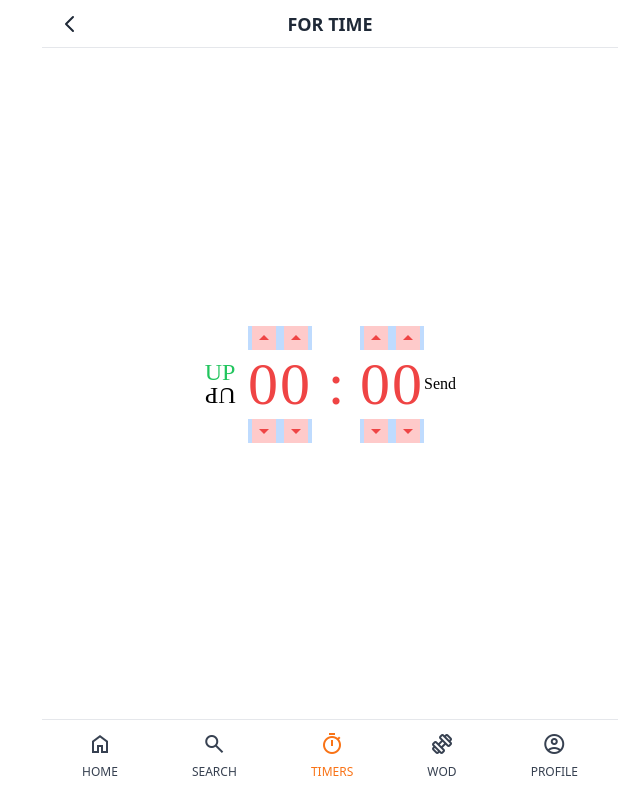
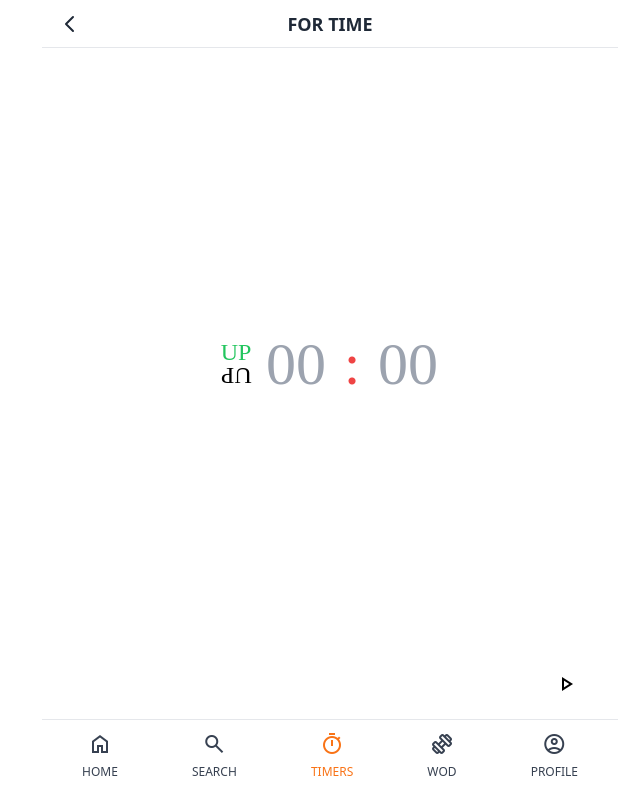
Before and after one commit to gksehfapd/crosspheed, a Next.js app: page /timers/amrap in a window 1280 px wide. Shown: the whole page, without its empty margins (310-950 px from the left). Built offline with nearby package versions, Linux system fonts and the light colour scheme; a web font is replaced by a local one; what tailwindcss-animated would draw is missing.

Commit message:
feat: amrap setting form

```diff
--- /dev/null
+++ b/components/amrapForm.tsx
@@ -0,0 +1,139 @@
+import Padstart from '@/components/padstart'
+import { setState } from '@/libs/client/atoms'
+import { cls } from '@/libs/client/utils'
+
+import { useEffect, useState } from 'react'
+import { useForm } from 'react-hook-form'
+import { useSetRecoilState } from 'recoil'
+
+interface AmrapFormProps {
+	isSet: boolean
+	[key: string]: any
+}
+
+export default function AmrapForm() {
+	const {
+		register,
+		handleSubmit,
+		watch,
+		formState: { errors }
+	} = useForm()
+
+	const onSubmit = (data: any) => {
+		console.log(data)
+		setStateFn(true)
+	}
+
+	const watchUpDown = watch('fortimeUpDown')
+	const [isUp, setIsUp] = useState(true)
+
+	useEffect(() => {
+		if (watchUpDown === 'down') {
+			setIsUp(false)
+		} else if (watchUpDown === 'up') {
+			setIsUp(true)
+		} else {
+			return
+		}
+	}, [watchUpDown])
+
+	const setStateFn = useSetRecoilState(setState)
+
+	return (
+		<form
+			onSubmit={handleSubmit(onSubmit)}
+			className="font-['DIGI'] flex flex-col justify-between items-center w-full h-full py-4"
+		>
+			<div></div>
+			<div className="flex">
+				<div className="w-8 h-20 text-2xl flex flex-col justify-center items-center mr-3">
+					<label htmlFor="field-up">
+						<div
+							className={cls(
+								isUp ? 'text-green-500' : '',
+								'hover:cursor-pointer h-6 flex justify-center items-center'
+							)}
+						>
+							<input
+								{...register('fortimeUpDown')}
+								type="radio"
+								value="up"
+								id="field-up"
+								className="appearance-none"
+								defaultChecked
+							/>
+							UP
+						</div>
+					</label>
+					<label htmlFor="field-down">
+						<div
+							className={cls(
+								isUp ? '' : 'text-green-500',
+								'hover:cursor-pointer rotate-180 h-6 flex justify-center items-center'
+							)}
+						>
+							<input
+								{...register('fortimeUpDown')}
+								type="radio"
+								value="down"
+								id="field-down"
+								className="appearance-none"
+							/>
+							UP
+						</div>
+					</label>
+				</div>
+
+				<div className="flex text-6xl text-red-500 justify-center items-center">
+					<div className="w-16 text-center h-26 flex flex-col justify-center items-center relative">
+						<input
+							type="number"
+							className="w-16 text-center"
+							id="setMinutes"
+							{...register('setMinutes', {
+								required: true,
+								min: { value: 0, message: '0 - 999 ONLY' },
+								max: { value: 999, message: '0 - 999 ONLY' }
+							})}
+							placeholder="00"
+							required
+						/>
+						<span className="text-sm text-gray-500 absolute top-16">
+							{errors?.setMinutes?.message}
+						</span>
+					</div>
+
+					<Padstart text=":" narrow />
+
+					<div className="w-16 text-center h-26 flex flex-col justify-center items-center relative">
+						<input
+							type="number"
+							className="w-16 text-center"
+							id="setSeconds"
+							{...register('setSeconds', {
+								required: true,
+								min: { value: 0, message: '0 - 59 ONLY' },
+								max: { value: 59, message: '0 - 59 ONLY' }
+							})}
+							placeholder="00"
+							required
+						/>
+						<span className="text-sm text-gray-500 absolute top-16">
+							{errors?.setSeconds?.message}
+						</span>
+					</div>
+				</div>
+			</div>
+			<div className="w-full text-right">
+				<button
+					type="submit"
+					className="p-2 rounded-full mr-4 hover:bg-slate-300 active:bg-slate-400"
+				>
+					<span className="material-symbols-outlined flex items-center justify-center">
+						play_arrow
+					</span>
+				</button>
+			</div>
+		</form>
+	)
+}
--- a/components/layout.tsx
+++ b/components/layout.tsx
@@ -1,7 +1,7 @@
 import { cls } from '@/libs/client/utils'
 import Link from 'next/link'
 import { useRouter } from 'next/router'
-import SearchBar from '../pages/search/searchbar'
+import SearchBar from './searchbar'
 
 interface LayoutProps {
 	title?: string
--- a/libs/client/atoms.ts
+++ b/libs/client/atoms.ts
@@ -9,3 +9,8 @@ export const countDownState = atom({
 	key: 'countDownState',
 	default: false
 })
+
+export const setState = atom({
+	key: 'setState',
+	default: false
+})
--- a/pages/timers/amrap/index.tsx
+++ b/pages/timers/amrap/index.tsx
@@ -1,19 +1,15 @@
 import Countdown from '@/components/countdown'
 import Layout from '@/components/layout'
 import Padstart from '@/components/padstart'
-import UpDownInput from '@/components/updown-input'
-import { countDownState } from '@/libs/client/atoms'
-import { cls } from '@/libs/client/utils'
-
+import { countDownState, setState } from '@/libs/client/atoms'
 import { useEffect, useState } from 'react'
-import { useForm } from 'react-hook-form'
 import { useRecoilValue } from 'recoil'
+import AmrapForm from '@/components/amrapForm'
 
 export default function ForTime() {
-	const { register, handleSubmit, watch } = useForm()
 	const isRunning = useRecoilValue(countDownState)
+	const isSet = useRecoilValue(setState)
 
-	const [isSet, setIsSet] = useState(false)
 	const [countSec, setCountSec] = useState(0)
 	const [countMin, setCountMin] = useState(0)
 
@@ -44,29 +40,6 @@ export default function ForTime() {
 		}
 	}, [countSec, countMin, isRunning])
 
-	const onSubmit = (data: any) => {
-		console.log(data)
-	}
-
-	const watchUpDown = watch('fortimeUpDown')
-	const [isUp, setIsUp] = useState(true)
-
-	useEffect(() => {
-		if (watchUpDown === 'down') {
-			setIsUp(false)
-		} else if (watchUpDown === 'up') {
-			setIsUp(true)
-		} else {
-			return
-		}
-	}, [watchUpDown])
-
-	const watchMinDigits = watch('minDigits')
-
-	useEffect(() => {
-		console.log(watchMinDigits)
-	}, [watchMinDigits])
-
 	return (
 		<Layout title="FOR TIME" canGoBack isCenter>
 			{isSet ? (
@@ -76,60 +49,7 @@ export default function ForTime() {
 					<Padstart text={countSec} />
 				</Countdown>
 			) : (
-				<div>
-					<form
-						onSubmit={handleSubmit(onSubmit)}
-						className="font-['DIGI'] flex justify-between items-center"
-					>
-						<div className="w-8 h-20 text-2xl flex flex-col justify-center items-center mr-3">
-							<label htmlFor="field-up">
-								<div
-									className={cls(
-										isUp ? 'text-green-500' : '',
-										'hover:cursor-pointer h-6 flex justify-center items-center'
-									)}
-								>
-									<input
-										{...register('fortimeUpDown')}
-										type="radio"
-										value="up"
-										id="field-up"
-										className="appearance-none"
-										defaultChecked
-									/>
-									UP
-								</div>
-							</label>
-							<label htmlFor="field-down">
-								<div
-									className={cls(
-										isUp ? '' : 'text-green-500',
-										'hover:cursor-pointer rotate-180 h-6 flex justify-center items-center'
-									)}
-								>
-									<input
-										{...register('fortimeUpDown')}
-										type="radio"
-										value="down"
-										id="field-down"
-										className="appearance-none"
-									/>
-									UP
-								</div>
-							</label>
-						</div>
-						<div className="flex text-6xl text-red-500 justify-center items-center">
-							<UpDownInput name="minDigits" register={register('minDigits')} />
-							<UpDownInput name="minPlace" register={register('minPlace')} />
-
-							<Padstart text=":" narrow />
-							<UpDownInput name="secDigits" register={register('secDigits')} />
-							<UpDownInput name="secPlace" register={register('secPlace')} />
-						</div>
-
-						<button type="submit">Send</button>
-					</form>
-				</div>
+				<AmrapForm isSet={isSet} />
 			)}
 		</Layout>
 	)
--- a/pages/timers/amrap/test.tsx
+++ b/pages/timers/amrap/test.tsx
@@ -1,40 +1,62 @@
+import { useEffect, useRef, useState } from 'react'
 import { useForm } from 'react-hook-form'
 
-function App() {
-	const { register, handleSubmit } = useForm()
+const UseRefEx = () => {
+	// const input = useRef<any>(null)
+	// const [value, setValue] = useState<number | string>(0)
 
-	function onSubmitButton(data: any) {
-		console.log(data)
-	}
+	// const handleClick = () => {
+	// 	if (input.current) {
+	// 		input.current.value = ''
+	// 		setValue('')
+	// 	}
+	// }
+	// return (
+	// 	<div>
+	// 		<p>현재 value는 {value} 입니다.</p>
+	// 		<input
+	// 			type="text"
+	// 			ref={input}
+	// 			onChange={() => {
+	// 				setValue(input.current?.value)
+	// 				console.log(input.current.value)
+	// 			}}
+	// 		/>
+
+	// 		<button type="button" onClick={handleClick}>
+	// 			Click to Reset
+	// 		</button>
+	// 	</div>
+	// )
+	const inputRef = useRef<HTMLInputElement | null>(null)
+
+	const { register } = useForm({
+		defaultValues: {
+			inputValue: 0
+		}
+	})
+	const { ref, ...rest } = register('inputValue')
+
+	useEffect(() => {
+		if (inputRef.current !== null) {
+			console.log('inputRef : ', inputRef.current.valueOf)
+		}
+	}, [inputRef])
 
 	return (
-		<>
-			<h1>Order weather</h1>
-			<form onSubmit={handleSubmit(onSubmitButton)}>
-				<input
-					{...register('fullName')}
-					type="text"
-					placeholder="Name and surname"
-					id="name"
-				/>
-				<input {...register('city')} type="text" placeholder="City" id="city" />
-				<p>I would like to:</p>
-				<label htmlFor="field-rain">
-					<input {...register('weather')} type="radio" value="rain" id="field-rain" />
-					Rain
-				</label>
-				<label htmlFor="field-wind">
-					<input {...register('weather')} type="radio" value="wind" id="field-wind" />
-					Lots of wind
-				</label>
-				<label htmlFor="field-sun">
-					<input {...register('weather')} type="radio" value="sun" id="field-sun" />
-					Sunny
-				</label>
-				<button type="submit">Send</button>
-			</form>
-		</>
+		<div>
+			<button onClick={() => console.log(inputRef.current?.value)}>1</button>
+			<br />
+			<input
+				type="number"
+				{...rest}
+				ref={(e) => {
+					ref(e)
+					inputRef.current = e
+				}}
+			/>
+		</div>
 	)
 }
 
-export default App
+export default UseRefEx
--- a/pages/timers/clock/index.tsx
+++ b/pages/timers/clock/index.tsx
@@ -1,4 +1,4 @@
-import ColorBtn from '@/pages/timers/clock/colorBtn'
+import ColorBtn from '@/components/colorBtn'
 import Layout from '@/components/layout'
 import { cls } from '@/libs/client/utils'
 import { useEffect, useState } from 'react'
```
Also changed, not shown: components/colorBtn.tsx (renamed from pages/timers/clock/colorBtn.tsx), components/searchbar.tsx (renamed from pages/search/searchbar.tsx).
